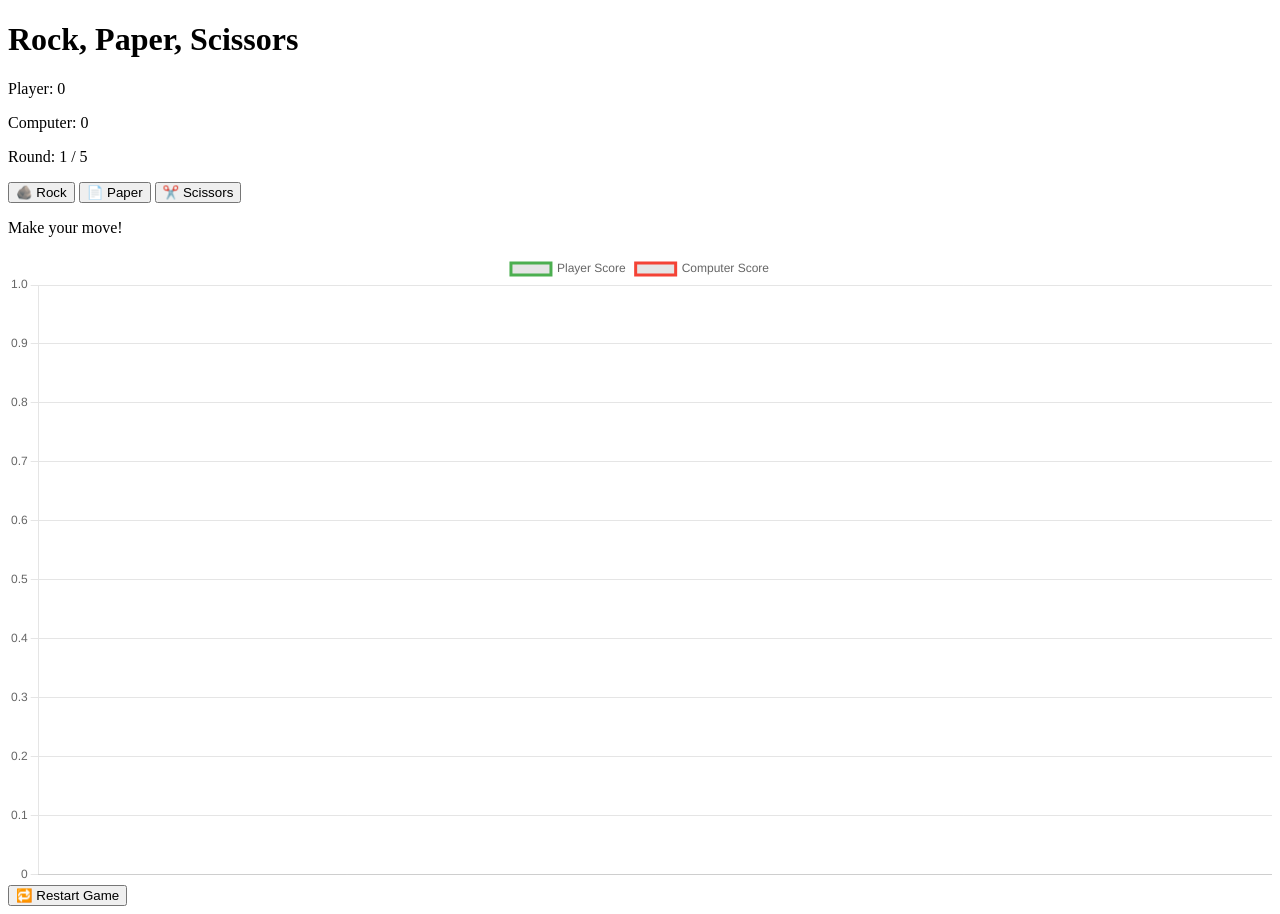
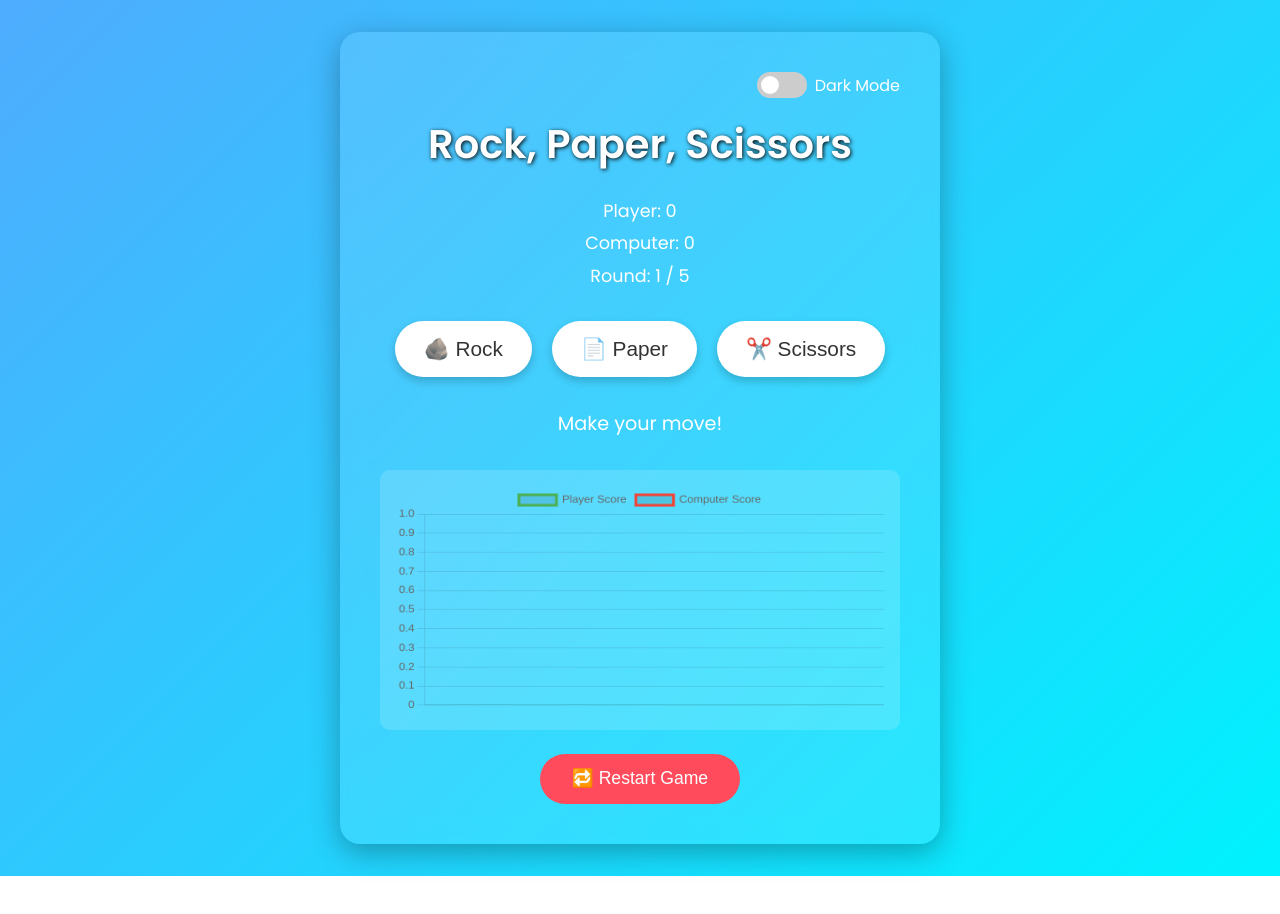
Before and after one commit to TheWarVeteran/Rock-Paper-Scissors, a plain HTML site: page index.html in a window 1280 px wide. After the commit the page ends 876 px from the top, so only its background shows below. Drawn offline with nearby package versions, Linux system fonts and the light colour scheme.

Commit message:
Second commit

```diff
--- a/index.html
+++ b/index.html
@@ -5,10 +5,19 @@
   <meta name="viewport" content="width=device-width, initial-scale=1.0"/>
   <title>Rock Paper Scissors</title>
   <link rel="stylesheet" href="style.css" />
+  <link href="https://fonts.googleapis.com/css2?family=Poppins:wght@400;600&display=swap" rel="stylesheet" />
   <script src="https://cdn.jsdelivr.net/npm/chart.js"></script>
 </head>
 <body>
   <div class="container">
+    <div class="theme-toggle">
+      <label class="switch">
+        <input type="checkbox" id="theme-switch">
+        <span class="slider round"></span>
+      </label>
+      <span>Dark Mode</span>
+    </div>
+
     <h1>Rock, Paper, Scissors</h1>
 
     <div class="scoreboard">
--- a/script.js
+++ b/script.js
@@ -14,7 +14,6 @@ const loseSound = document.getElementById("lose-sound");
 const tieSound = document.getElementById("tie-sound");
 
 const chartCtx = document.getElementById("result-chart").getContext("2d");
-const roundHistory = [];
 
 let chart = new Chart(chartCtx, {
   type: 'line',
@@ -115,3 +114,24 @@ function restartGame() {
   chart.data.datasets.forEach(ds => ds.data = []);
   chart.update();
 }
+
+// Dark mode toggle + persistence
+const themeSwitch = document.getElementById("theme-switch");
+
+themeSwitch.addEventListener("change", () => {
+  if (themeSwitch.checked) {
+    document.body.classList.add("dark-mode");
+    localStorage.setItem("theme", "dark");
+  } else {
+    document.body.classList.remove("dark-mode");
+    localStorage.setItem("theme", "light");
+  }
+});
+
+window.addEventListener("DOMContentLoaded", () => {
+  const savedTheme = localStorage.getItem("theme");
+  if (savedTheme === "dark") {
+    document.body.classList.add("dark-mode");
+    themeSwitch.checked = true;
+  }
+});
--- a/style.css
+++ b/style.css
@@ -0,0 +1,186 @@
+/* Root theme variables */
+:root {
+  --bg-gradient: linear-gradient(135deg, #4facfe, #00f2fe);
+  --container-bg: rgba(255, 255, 255, 0.1);
+  --text-color: white;
+  --button-bg: white;
+  --button-text: #333;
+  --restart-bg: #ff4b5c;
+  --restart-hover: #ff2e3b;
+  --chart-bg: rgba(255, 255, 255, 0.15);
+}
+
+body.dark-mode {
+  --bg-gradient: linear-gradient(135deg, #1f1f1f, #2b2b2b);
+  --container-bg: rgba(0, 0, 0, 0.5);
+  --text-color: #eee;
+  --button-bg: #333;
+  --button-text: white;
+  --restart-bg: #222;
+  --restart-hover: #111;
+  --chart-bg: rgba(0, 0, 0, 0.2);
+}
+
+/* Base */
+* {
+  box-sizing: border-box;
+  margin: 0;
+  padding: 0;
+}
+
+body {
+  font-family: 'Poppins', sans-serif;
+  background: var(--bg-gradient);
+  min-height: 100vh;
+  display: flex;
+  justify-content: center;
+  align-items: center;
+  padding: 2rem;
+  color: var(--text-color);
+}
+
+.container {
+  background: var(--container-bg);
+  backdrop-filter: blur(12px);
+  border-radius: 20px;
+  padding: 2.5rem;
+  max-width: 600px;
+  width: 100%;
+  box-shadow: 0 8px 30px rgba(0, 0, 0, 0.3);
+  text-align: center;
+}
+
+/* Theme toggle */
+.theme-toggle {
+  display: flex;
+  justify-content: flex-end;
+  align-items: center;
+  gap: 0.5rem;
+  margin-bottom: 1rem;
+}
+
+.switch {
+  position: relative;
+  display: inline-block;
+  width: 50px;
+  height: 26px;
+}
+
+.switch input {
+  opacity: 0;
+  width: 0;
+  height: 0;
+}
+
+.slider {
+  position: absolute;
+  cursor: pointer;
+  inset: 0;
+  background-color: #ccc;
+  transition: 0.4s;
+  border-radius: 34px;
+}
+
+.slider:before {
+  position: absolute;
+  content: "";
+  height: 18px;
+  width: 18px;
+  left: 4px;
+  bottom: 4px;
+  background-color: white;
+  transition: 0.4s;
+  border-radius: 50%;
+}
+
+input:checked + .slider {
+  background-color: #2196F3;
+}
+
+input:checked + .slider:before {
+  transform: translateX(24px);
+}
+
+/* Headings */
+h1 {
+  font-size: 2.5rem;
+  margin-bottom: 1.5rem;
+  text-shadow: 1px 1px 4px #000;
+}
+
+.scoreboard p {
+  font-size: 1.1rem;
+  margin: 0.4rem;
+}
+
+.choices {
+  margin: 1.5rem 0;
+}
+
+.choice-btn {
+  background: var(--button-bg);
+  color: var(--button-text);
+  border: none;
+  border-radius: 50px;
+  padding: 1rem 1.8rem;
+  margin: 0.5rem;
+  font-size: 1.3rem;
+  cursor: pointer;
+  transition: all 0.3s ease;
+  box-shadow: 0 4px 10px rgba(0,0,0,0.2);
+}
+
+.choice-btn:hover {
+  background: #e0e0e0;
+  transform: scale(1.1);
+  box-shadow: 0 6px 20px rgba(0, 0, 0, 0.4);
+}
+
+.result {
+  margin-top: 1rem;
+}
+
+#round-result {
+  font-size: 1.2rem;
+  margin-bottom: 0.8rem;
+  min-height: 1.8rem;
+}
+
+#final-message {
+  font-size: 1.5rem;
+  font-weight: bold;
+  margin-top: 1rem;
+  color: #ffd700;
+  text-shadow: 0 0 5px black;
+}
+
+#restart-btn {
+  margin-top: 1.5rem;
+  background-color: var(--restart-bg);
+  color: white;
+  border: none;
+  padding: 0.9rem 2rem;
+  border-radius: 30px;
+  font-size: 1.1rem;
+  cursor: pointer;
+  transition: all 0.3s ease;
+}
+
+#restart-btn:hover {
+  background-color: var(--restart-hover);
+  transform: scale(1.05);
+}
+
+canvas {
+  margin-top: 2rem;
+  background: var(--chart-bg);
+  border-radius: 10px;
+  padding: 1rem;
+}
+
+@media (max-width: 500px) {
+  .choice-btn {
+    width: 100%;
+    margin: 0.5rem 0;
+  }
+}
```
